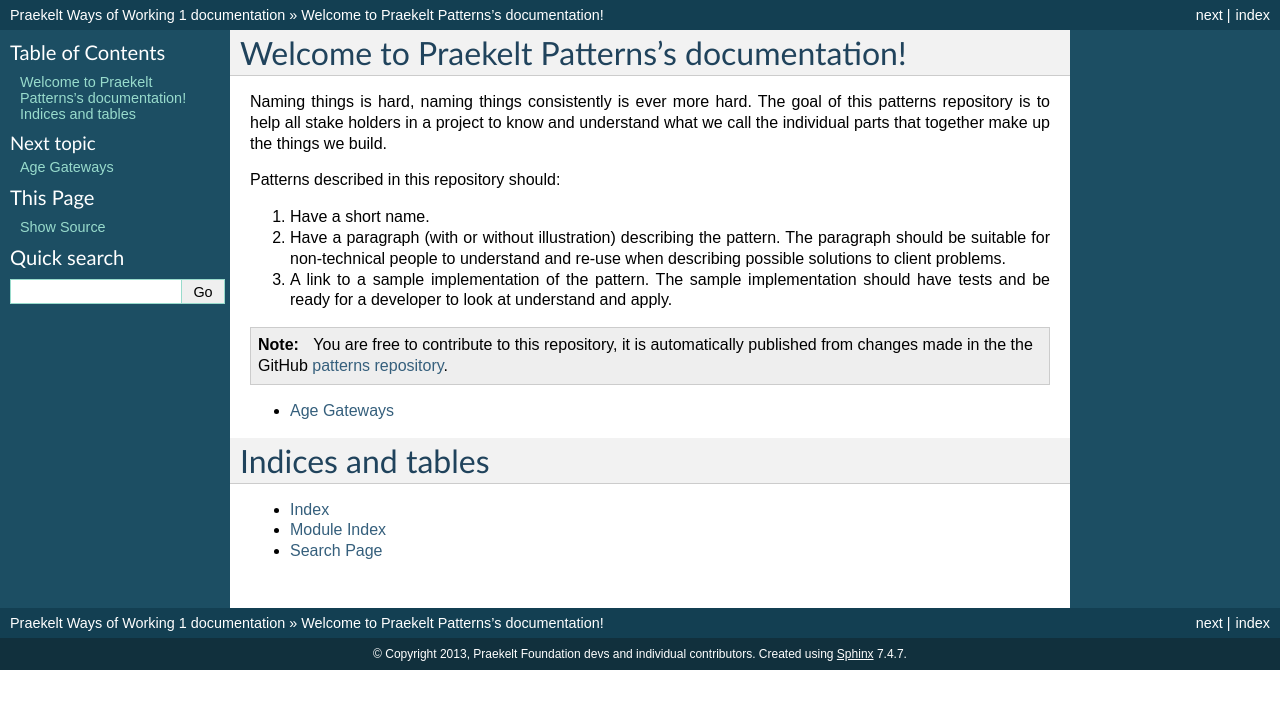
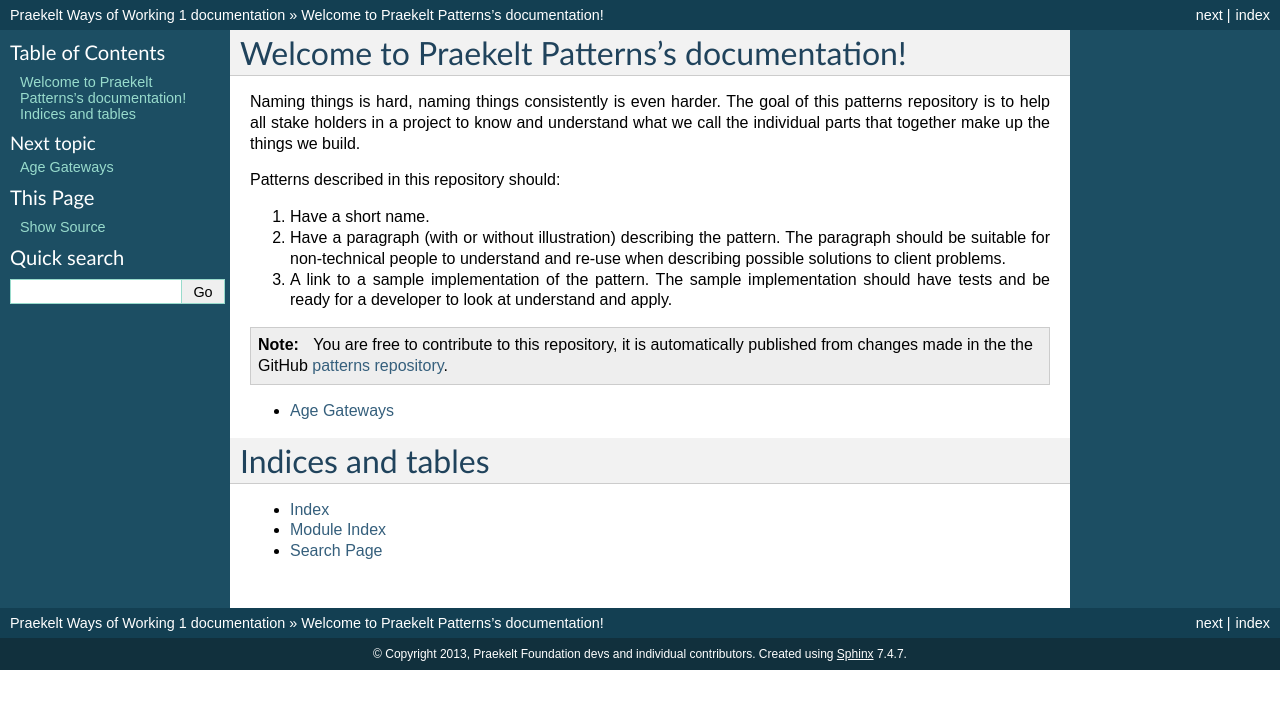
Before and after one commit to praekeltfoundation/patterns, a Sphinx documentation site: the page built from docs/index.rst, in a window 1280 px wide. Shown: the top 709 px of the page. Built offline with Sphinx 7.4.7, drawn with Linux system fonts in a browser that asks for light colours.

Commit message:
fix typo & grammar

```diff
--- a/docs/index.rst
+++ b/docs/index.rst
@@ -6,7 +6,7 @@
 Welcome to Praekelt Patterns's documentation!
 =============================================
 
-Naming things is hard, naming things consistently is ever more hard.
+Naming things is hard, naming things consistently is even harder.
 The goal of this patterns repository is to help all stake holders in a
 project to know and understand what we call the individual parts that
 together make up the things we build.
```
